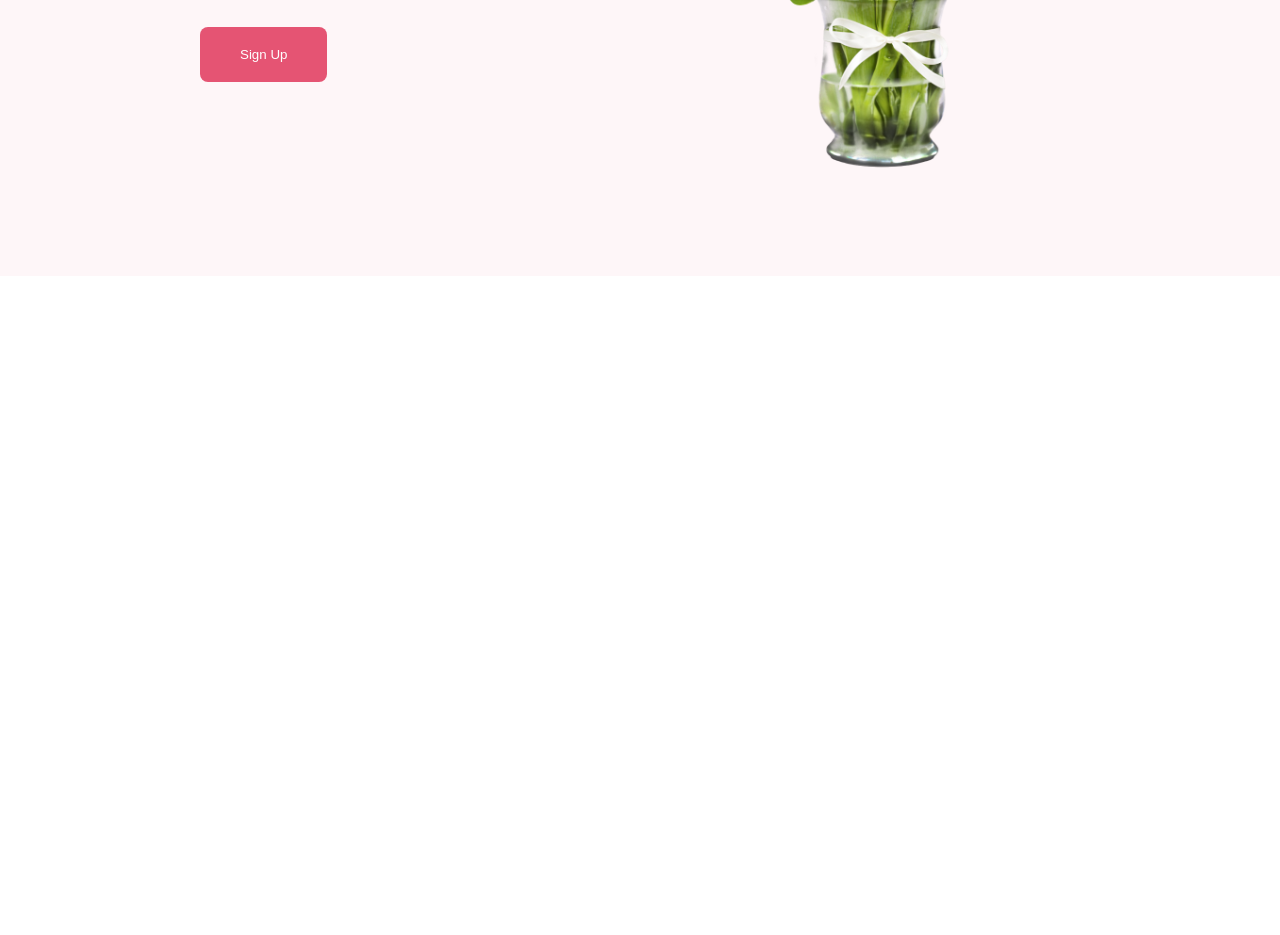
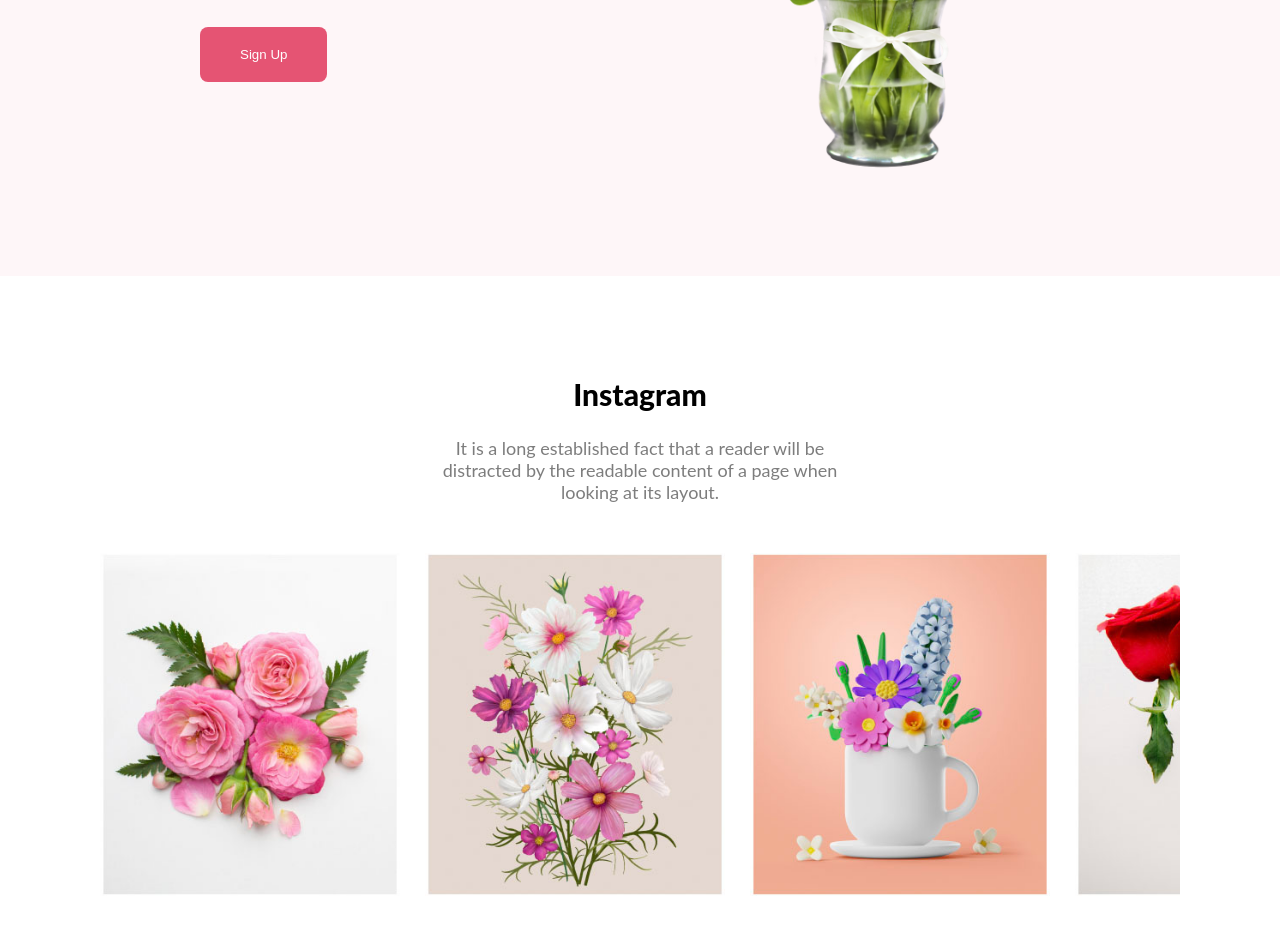
Before and after one commit to mukitur/flowershop_assigmnent1, a plain HTML site: page index.html in a window 1280 px wide. Shown: the part 827-1762 px from the top of the page. Before the commit the page ends 1103 px from the top, so only its background shows below. Drawn offline with Linux system fonts and the light colour scheme.

Commit message:
instragram part done

```diff
--- a/index.html
+++ b/index.html
@@ -56,6 +56,19 @@
                 </div>
             </div>
       </section>
+      <!-- instragram part star -->
+      <div class="instragram-container">
+        <div class="instra">
+            <h1 class="instra-heading">Instagram</h1>
+            <p class="paragraph">It is a long established fact that a reader will be distracted by the readable content of a page when looking at its layout.</p>
+        </div>
+        <div class="instragram-images">
+            <p><img src="images/instragram1.jpg" width="300" alt="Instragram Images"></p>
+            <p><img src="images/instragram2.jpg" width="300" alt="Instragram Images"></p>
+            <p><img src="images/instragram3.jpg" width="300" alt="Instragram Images"></p>
+            <p><img src="images/instragram4.jpg" width="300" alt="Instragram Images"></p>
+        </div>
+      </div>
     </main>
     <footer></footer>
   </body>
--- a/styles/styles.css
+++ b/styles/styles.css
@@ -75,3 +75,30 @@ body {
 .hotdeal-img {
   width: 300px;
 }
+/* Instragram part start */
+.instragram-container {
+  margin-top: 100px;
+  margin-bottom: 100px;
+}
+.instra {
+  text-align: center;
+}
+.instra-heading {
+  font-size: 30px;
+  font-weight: 800;
+  margin-bottom: 25px;
+}
+.paragraph {
+  width: 450px;
+  font-size: 18px;
+  font-weight: 400;
+  margin: auto;
+  color: rgba(39, 39, 39, 0.6);
+}
+.instragram-images {
+  display: flex;
+  justify-content: space-evenly;
+  gap: 25px;
+  margin: 50px 100px 50px 100px;
+  overflow: hidden;
+}
```
Also changed, not shown: images/1i.jpg (added), images/instragram1.jpg (added), images/instragram1.png (renamed from images/Flower 01.png), images/instragram2.jpg (added), images/instragram2.png (renamed from images/Rectangle 4.png), images/instragram3.jpg (added), images/instragram3.png (renamed from images/Rectangle 5.png), images/instragram4.jpg (added), images/instragram4.png (renamed from images/Rectangle 6.png).
